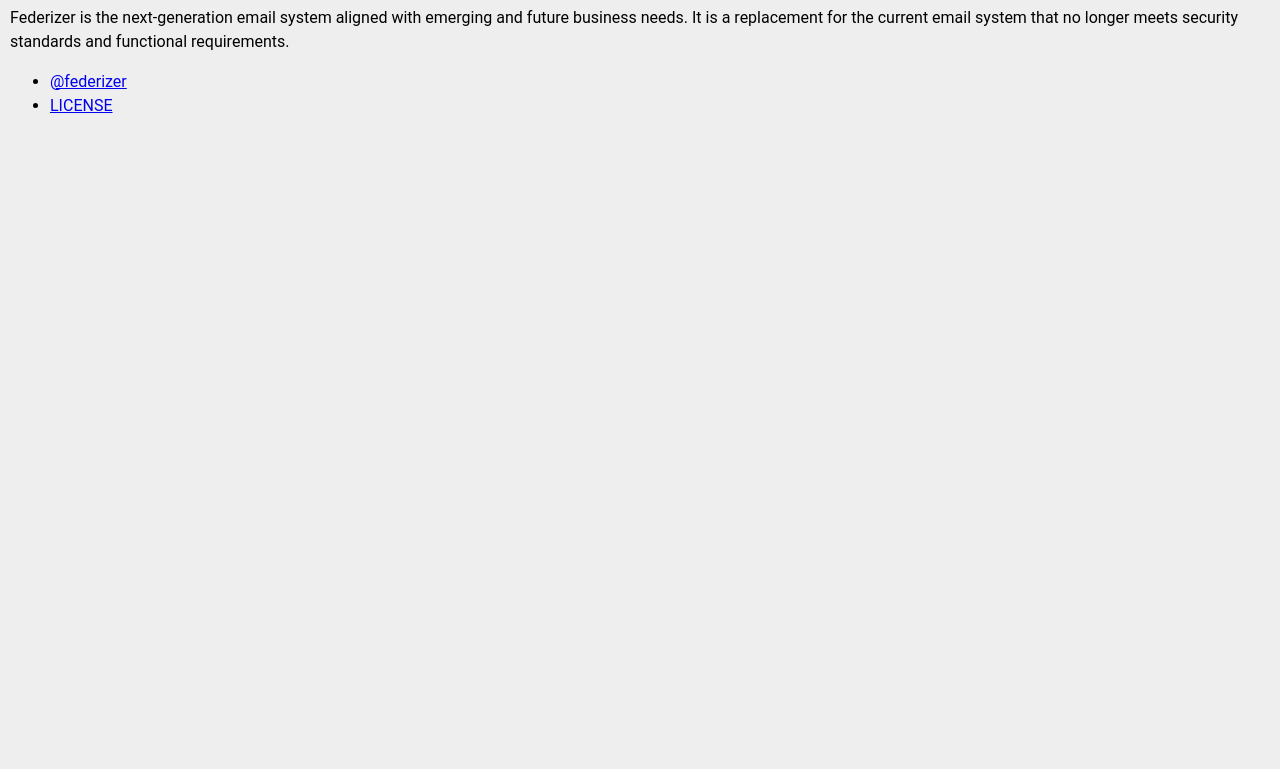
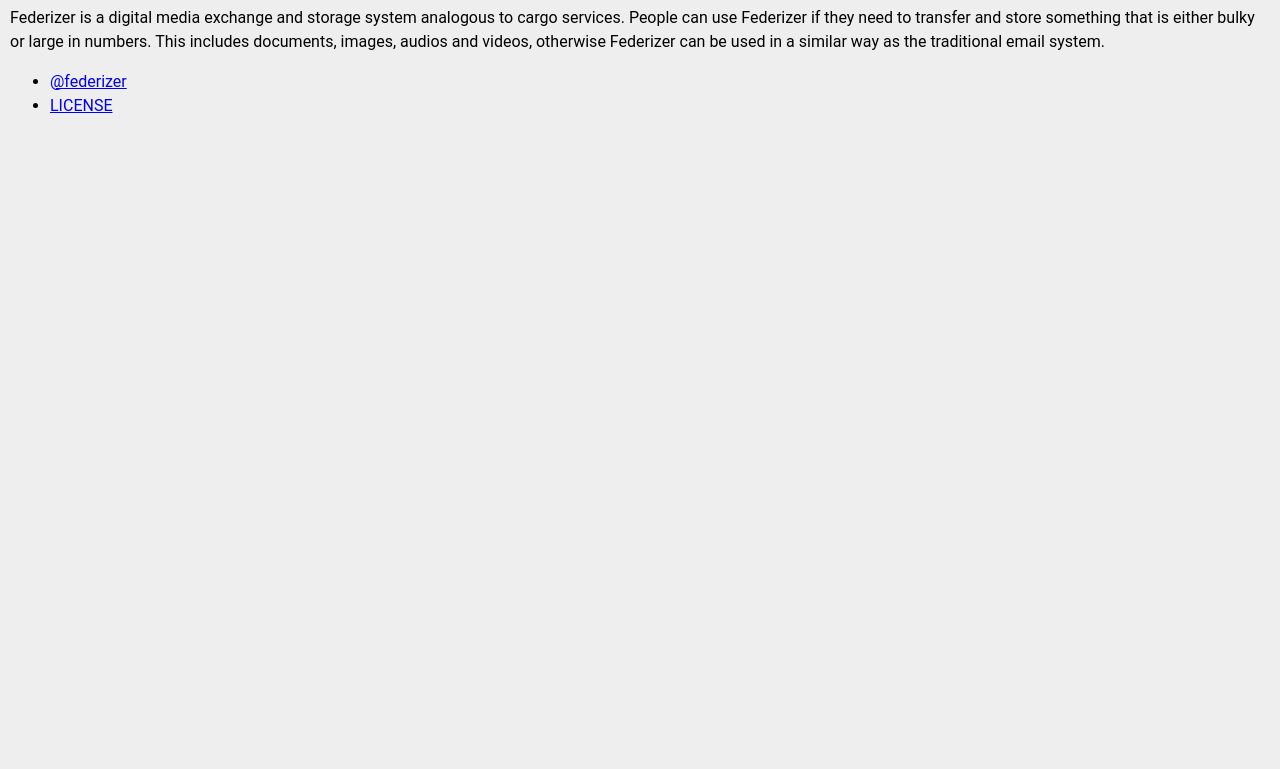
Before and after one commit to federizer/federizer.github.io, a plain HTML site: page index.html in a window 1280 px wide. Shown: the part 60-829 px from the top of the page. Drawn offline with Linux system fonts and the light colour scheme.

Commit message:
digital media cargo

```diff
--- a/index.html
+++ b/index.html
@@ -4,7 +4,7 @@
     <meta charset="utf-8">
 
     <title>Federizer</title>
-    <meta name="description" content="next-generation email system">
+    <meta name="description" content="Digital Media Cargo">
 
     <link rel="icon" href="images/favicon.ico">
 
@@ -20,7 +20,9 @@
   </head>
   <body>
     <h3>Federizer</h3>
-    <p>Federizer is the next-generation email system aligned with emerging and future business needs. It is a replacement for the current email system that no longer meets security standards and functional requirements.</p>
+    <p>Federizer is a digital media exchange and storage system analogous to cargo services. People can use Federizer if they
+      need to transfer and store something that is either bulky or large in numbers. This includes documents, images,
+      audios and videos, otherwise Federizer can be used in a similar way as the traditional email system.</p>
 	<ul>
       <li><a href="https://twitter.com/federizer">@federizer</a></li>
       <li><a href="LICENSE.txt">LICENSE</a></li>
```
Also changed, not shown: 3 other files.
